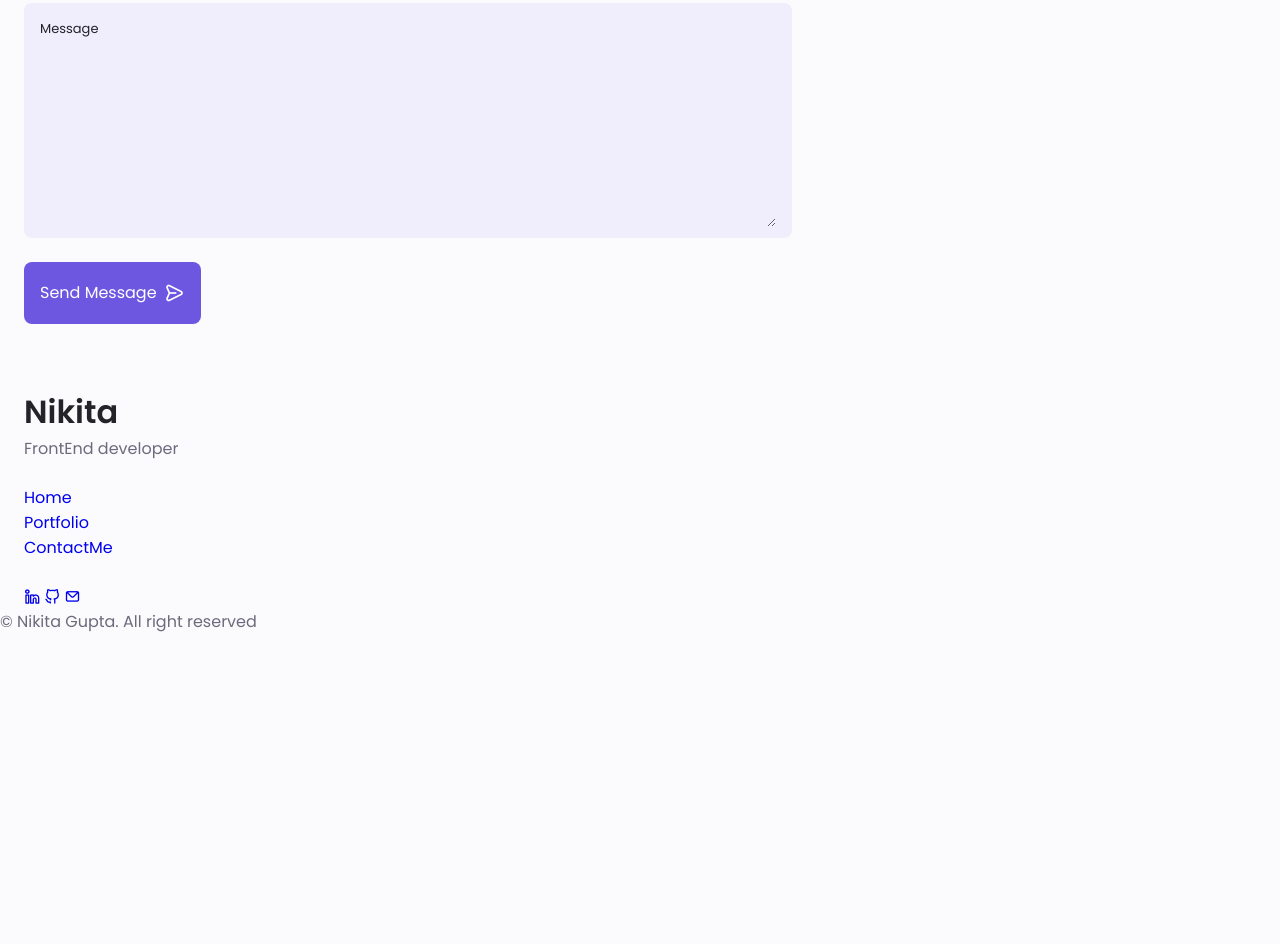
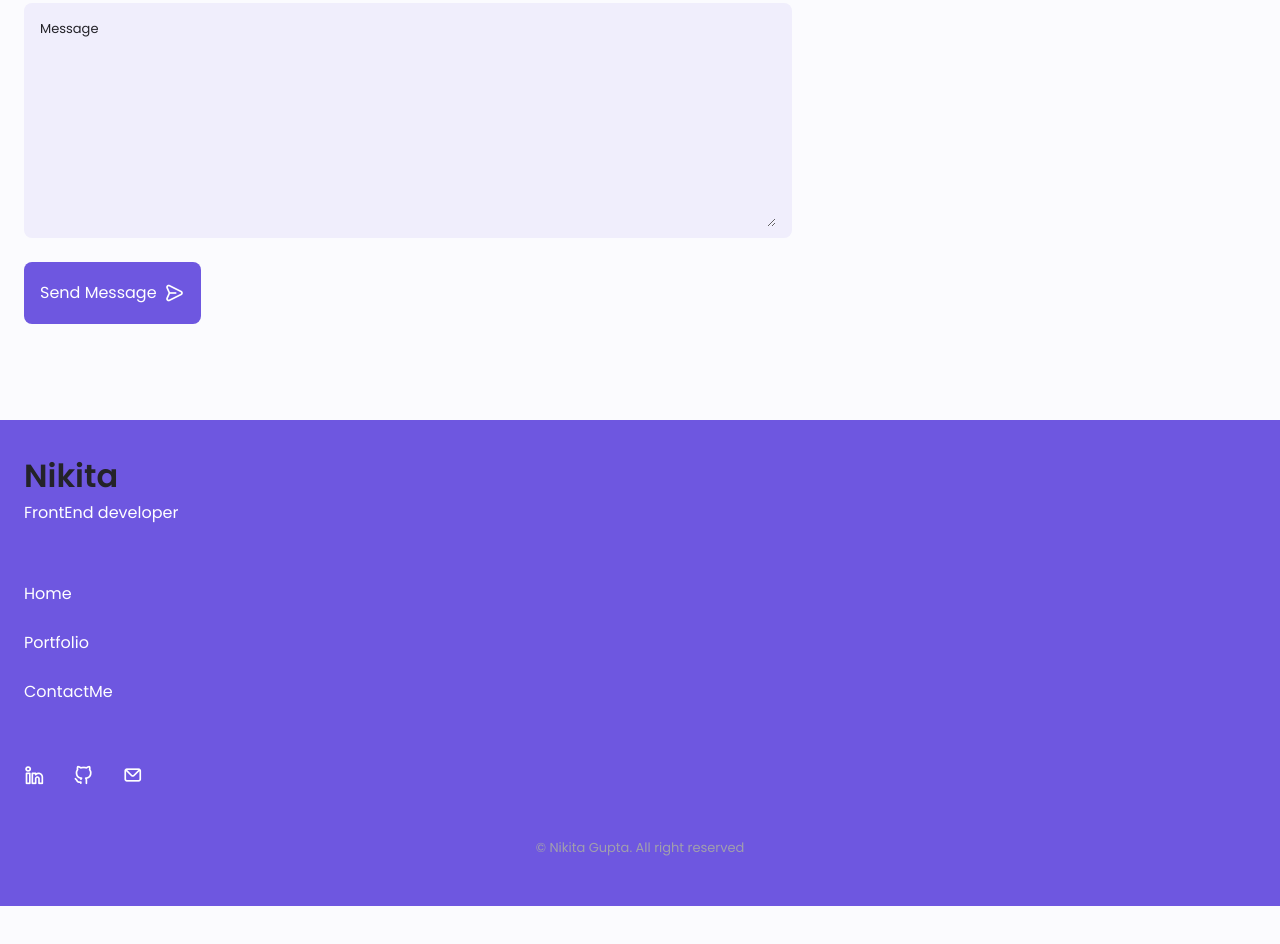
Before and after one commit to gnikita432/portfolio-website, a plain HTML site: page index.html in a window 1280 px wide. Shown: the part 4402-5346 px from the top of the page. Before the commit the page ends 5084 px from the top, so only its background shows below. Drawn offline with nearby package versions, Linux system fonts and the light colour scheme.

Commit message:
styled footer

```diff
--- a/style.css
+++ b/style.css
@@ -717,3 +717,60 @@ border:none;
 outline:none;
 padding:0.25rem 0.5rem 0.5rem 0;
 }
+
+/* Footer */
+
+.footer{
+    padding-top:2rem;
+}
+
+.footer__container{
+    row-gap : 3.5rem;
+}
+
+.footer__bg{
+    background-color:var(--first-color-second) ;
+    padding:2rem 0 3rem;
+}
+
+.footer__title{
+    font-size:var(--h1-font-size);
+    margin-bottom: var(--mb-0-25);
+}
+
+.footer_subtitle{
+    font-size:var(--small-font-size)
+}
+
+.footer__links{
+    display:flex;
+    flex-direction:column;
+    row-gap:1.5rem;
+}
+
+.footer__links:hover{
+    color: var(--first-color-lighter);
+}
+
+.footer__social{
+    font-size: 1.25rem;
+    margin-right:var(--mb-1-5);
+}
+
+.footer__social:hover{
+    color:var(--first-color-lighter);
+}
+
+.footer__copy{
+    font-size:var(--smaller-font-size);
+    text-align: center;
+    color:var(--text-color-light);
+    margin-top: var(--mb-3);
+}
+
+.footer__title,
+.footer__subtitle,
+.footer__link,
+.footer__social{
+    color:#FFF;
+}
```
